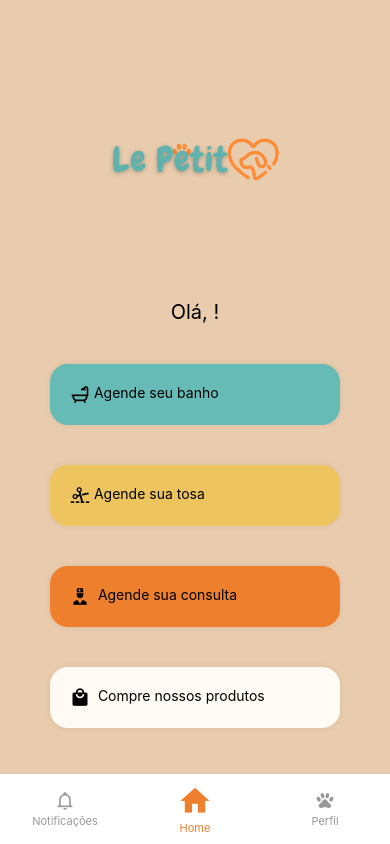
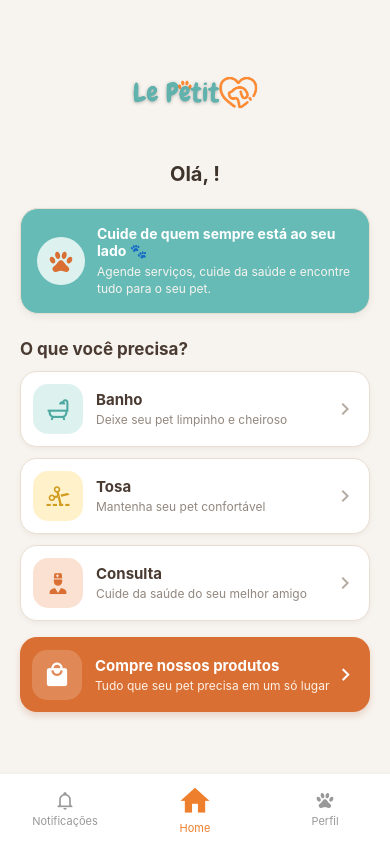
Before and after one commit to petifyy/petshop-LGL, a React Native app in the folder petshopLGL/: screen /Home in a window 390 px wide. Built offline with nearby package versions, Linux system fonts and the light colour scheme.

Commit message:
penultima

```diff
--- a/petshopLGL/screens/Agendamentos.js
+++ b/petshopLGL/screens/Agendamentos.js
@@ -2,6 +2,7 @@ import { useState } from 'react'
 import { StyleSheet, View, Text, TextInput, TouchableOpacity, ScrollView, Alert } from 'react-native'
 import { dados } from '../screens/dados'
 import { enviarNotificacao } from '../screens/Notificacoes'
+import { Ionicons } from "@expo/vector-icons";
 
 const servicos = ['Banho', 'Tosa', 'Consulta']
 const dias = ['Segunda', 'Terça', 'Quarta', 'Quinta', 'Sexta', 'Sábado']
@@ -28,9 +29,7 @@ export default function Agendamentos({ navigation, route }) {
       return
     }
 
-    // Tipo 1: confirmação
     await enviarNotificacao('Agendamento confirmado ✅', `${servico} de ${pet} na ${dia} às ${hora}.`, 'Confirmação', 2)
-    // Tipo 2: lembrete
     await enviarNotificacao('Lembrete ⏰', `Não esqueça do ${servico} de ${pet}!`, 'Lembrete', 10)
 
     Alert.alert('Agendado!', `${servico} na ${dia} às ${hora}.`)
@@ -39,7 +38,12 @@ export default function Agendamentos({ navigation, route }) {
 
   return (
     <ScrollView style={styles.container}>
-      <Text style={styles.titulo}>Agendar</Text>
+      <View style={styles.head}>
+        <TouchableOpacity onPress={() => navigation.navigate('Home')}>
+          <Ionicons name="arrow-back" size={22} color="#4a3b2e" />
+        </TouchableOpacity>
+        <Text style={styles.titulo}>Agendar</Text>
+      </View>
 
       <Text style={styles.rotulo}>Serviço</Text>
       <View style={styles.linha}>
@@ -68,20 +72,96 @@ export default function Agendamentos({ navigation, route }) {
       <TouchableOpacity style={styles.botao} onPress={confirmar}>
         <Text style={styles.botaoTexto}>Confirmar agendamento</Text>
       </TouchableOpacity>
-      <TouchableOpacity style={[styles.botao, { backgroundColor: '#66bbb6', marginBottom: 40 }]} onPress={() => navigation.goBack()}>
-        <Text style={styles.botaoTexto}>Voltar</Text>
-      </TouchableOpacity>
+
     </ScrollView>
   )
 }
 
 const styles = StyleSheet.create({
-  container: { flex: 1, backgroundColor: '#e9ccad', padding: 20, paddingTop: 60 },
-  titulo: { fontSize: 28, fontWeight: 'bold', color: '#4a3b2e', marginBottom: 10 },
-  rotulo: { fontSize: 16, fontWeight: 'bold', color: '#4a3b2e', marginTop: 14, marginBottom: 6 },
-  input: { backgroundColor: '#fffaf3', borderRadius: 12, padding: 12 },
-  linha: { flexDirection: 'row', flexWrap: 'wrap' },
-  opcao: { backgroundColor: '#fffaf3', borderRadius: 12, padding: 10, marginRight: 8, marginBottom: 8 },
-  botao: { backgroundColor: '#ee7f2d', borderRadius: 12, padding: 14, alignItems: 'center', marginTop: 14 },
-  botaoTexto: { color: '#fff', fontWeight: 'bold', fontSize: 16 }
+    container: {
+      flex: 1,
+      backgroundColor: '#F7F3EE',
+      padding: 20,
+      paddingTop: 60,
+    },
+
+    head: {
+      flexDirection: 'row',
+      alignItems: 'center',
+      marginBottom: 30,
+      paddingVertical: 14,
+      paddingHorizontal: 16,
+    },
+
+    titulo: {
+      fontSize: 23,
+      fontWeight: 'bold',
+      color: '#3E342C',
+      marginLeft: 12,
+    },
+
+    rotulo: {
+      fontSize: 15,
+      fontWeight: 'bold',
+      color: '#5A4636',
+      marginTop: 18,
+      marginBottom: 10,
+    },
+
+    input: {
+      backgroundColor: '#FFFFFF',
+      borderRadius: 14,
+      paddingHorizontal: 15,
+      paddingVertical: 13,
+      color: '#3E342C',
+      fontSize: 15,
+      borderWidth: 1,
+      borderColor: '#E4D9CC',
+      shadowColor: '#5A4636',
+      shadowOffset: { width: 0, height: 2 },
+      shadowOpacity: 0.05,
+      shadowRadius: 5,
+      elevation: 2,
+    },
+
+    linha: {
+      flexDirection: 'row',
+      flexWrap: 'wrap',
+    },
+
+    opcao: {
+      backgroundColor: '#FFFFFF',
+      borderRadius: 20,
+      paddingVertical: 11,
+      paddingHorizontal: 17,
+      marginRight: 9,
+      marginBottom: 9,
+      borderWidth: 1,
+      borderColor: '#E4D9CC',
+      shadowColor: '#5A4636',
+      shadowOffset: { width: 0, height: 2 },
+      shadowOpacity: 0.05,
+      shadowRadius: 4,
+      elevation: 2,
+    },
+
+    botao: {
+      backgroundColor: '#D96F32',
+      borderRadius: 15,
+      paddingVertical: 15,
+      alignItems: 'center',
+      marginTop: 20,
+      marginBottom: 20,
+      shadowColor: '#A84F21',
+      shadowOffset: { width: 0, height: 4 },
+      shadowOpacity: 0.2,
+      shadowRadius: 6,
+      elevation: 4,
+    },
+
+    botaoTexto: {
+      color: '#FFFFFF',
+      fontWeight: 'bold',
+      fontSize: 16,
+    },
 })
--- a/petshopLGL/screens/Home.js
+++ b/petshopLGL/screens/Home.js
@@ -16,64 +16,119 @@ export default function Home({ navigation }) {
     return (
         <View style={styles.tela}>
             <ScrollView contentContainerStyle={styles.container}>
-            <View style={{ flex: 1, backgroundColor: '#e9ccad' }}>
-                <View style={styles.container}>
+                <View style={styles.conteudo}>
 
                     <Image
-                    source={require("../assets/logoLGL.png")}
+                        source={require("../assets/logodnv.png")}
                         style={styles.logo}
                     />
+
                     <Text style={styles.titulo}>Olá, {auth.currentUser?.email}!</Text>
 
+                    <View style={styles.mensagem}>
+                        <View style={styles.mensagemIcone}>
+                            <MaterialCommunityIcons
+                                name="paw"
+                                size={27}
+                                color="#D96F32"
+                            />
+                        </View>
+                        <View style={styles.mensagemConteudo}>
+                            <Text style={styles.mensagemTitulo}>Cuide de quem sempre está ao seu lado 🐾</Text>
+                            <Text style={styles.mensagemTexto}>Agende serviços, cuide da saúde e encontre tudo para o seu pet.</Text>
+                        </View>
+                    </View>
+
+                    <Text style={styles.subtitulo}>O que você precisa?</Text>
+
                     <TouchableOpacity
-                    style={[styles.card, { backgroundColor: '#66bbb6' }]}
+                        style={styles.card}
                         onPress={() => navigation.navigate('Agendamentos', { servico: 'Banho' })}
                     >
+                        <View style={[styles.iconeCard, { backgroundColor: '#DDF2EF' }]}>
                             <MaterialCommunityIcons
                                 name="shower"
-                        size={20}
-                        color="#000"
+                                size={25}
+                                color="#4CA8A0"
                             />
-                    <Text style={styles.cardTexto}> Agende seu banho</Text>
+                        </View>
+                        <View style={styles.cardConteudo}>
+                            <Text style={styles.cardTitulo}>Banho</Text>
+                            <Text style={styles.cardTexto}>Deixe seu pet limpinho e cheiroso</Text>
+                        </View>
+                        <MaterialCommunityIcons
+                            name="chevron-right"
+                            size={24}
+                            color="#B5AAA0"
+                        />
                     </TouchableOpacity>
 
                     <TouchableOpacity
-                    style={[styles.card, { backgroundColor: '#eec45e' }]}
+                        style={styles.card}
                         onPress={() => navigation.navigate('Agendamentos', { servico: 'Tosa' })}
                     >
+                        <View style={[styles.iconeCard, { backgroundColor: '#FFF1C9' }]}>
                             <MaterialCommunityIcons
                                 name="scissors-cutting"
-                        size={20}
-                        color="#000"
+                                size={25}
+                                color="#D29C21"
                             />
-                    <Text style={styles.cardTexto}> Agende sua tosa</Text>
+                        </View>
+                        <View style={styles.cardConteudo}>
+                            <Text style={styles.cardTitulo}>Tosa</Text>
+                            <Text style={styles.cardTexto}>Mantenha seu pet confortável</Text>
+                        </View>
+                        <MaterialCommunityIcons
+                            name="chevron-right"
+                            size={24}
+                            color="#B5AAA0"
+                        />
                     </TouchableOpacity>
 
                     <TouchableOpacity
-                    style={[styles.card, { backgroundColor: '#ee7f2d' }]}
+                        style={styles.card}
                         onPress={() => navigation.navigate('Agendamentos', { servico: 'Consulta' })}
                     >
+                        <View style={[styles.iconeCard, { backgroundColor: '#FBE1D2' }]}>
                             <MaterialCommunityIcons
                                 name="doctor"
-                        size={20}
-                        color="#000"
+                                size={25}
+                                color="#D96F32"
                             />
-                    <Text style={styles.cardTexto}>  Agende sua consulta</Text>
+                        </View>
+                        <View style={styles.cardConteudo}>
+                            <Text style={styles.cardTitulo}>Consulta</Text>
+                            <Text style={styles.cardTexto}>Cuide da saúde do seu melhor amigo</Text>
+                        </View>
+                        <MaterialCommunityIcons
+                            name="chevron-right"
+                            size={24}
+                            color="#B5AAA0"
+                        />
                     </TouchableOpacity>
 
                     <TouchableOpacity
-                    style={[styles.card, { backgroundColor: '#fffaf3' }]}
+                        style={styles.compras}
                         onPress={() => navigation.navigate('Compras')}
                     >
+                        <View style={styles.iconeCompras}>
                             <MaterialCommunityIcons
                                 name="shopping"
-                        size={20}
-                        color="#000"
+                                size={27}
+                                color="#FFFFFF"
                             />
-                    <Text style={styles.cardTexto}>  Compre nossos produtos</Text>
+                        </View>
+                        <View style={styles.comprasConteudo}>
+                            <Text style={styles.comprasTitulo}>Compre nossos produtos</Text>
+                            <Text style={styles.comprasTexto}>Tudo que seu pet precisa em um só lugar</Text>
+                        </View>
+                        <MaterialCommunityIcons
+                            name="chevron-right"
+                            size={25}
+                            color="#FFFFFF"
+                        />
                     </TouchableOpacity>
 
-                </View>
                 </View>
             </ScrollView>
 
@@ -124,83 +179,178 @@ export default function Home({ navigation }) {
                 </TouchableOpacity>
 
             </View>
-
         </View>
     )
 }
 
-
 const styles = StyleSheet.create({
     tela: {
         flex: 1,
-        backgroundColor: "#e9ccad",
+        backgroundColor: "#F7F3EE",
     },
 
     container: {
-        paddingHorizontal: 25,
-        paddingTop: 30,
-        paddingBottom: 90,
+        paddingHorizontal: 20,
+        paddingTop: 25,
+        paddingBottom: 100,
     },
 
     conteudo: {
-        alignItems: "center",
+        alignItems: "stretch",
     },
 
-    logo:{
-        width:200,
-        height:200,
-        alignSelf:"center",
-        resizeMode:"contain"
+    logo: {
+        width: 135,
+        height: 135,
+        alignSelf: "center",
+        resizeMode: "contain",
+        marginBottom: 2,
     },
 
-    titulo:{
-        fontSize:20,
-        textAlign:"center",
-        marginVertical:40
+    titulo: {
+        fontSize: 20,
+        textAlign: "center",
+        fontWeight: "bold",
+        color: "#3E342C",
+        marginBottom: 22,
+    },
+
+    mensagem: {
+        width: "100%",
+        backgroundColor: "#66bbb6",
+        borderRadius: 18,
+        padding: 16,
+        flexDirection: "row",
+        alignItems: "center",
+        marginBottom: 25,
+        borderWidth: 1,
+        borderColor: "#E9DED2",
+        shadowColor: "#5A4636",
+        shadowOffset: { width: 0, height: 3 },
+        shadowOpacity: 0.07,
+        shadowRadius: 7,
+        elevation: 2,
+    },
+
+    mensagemIcone: {
+        width: 48,
+        height: 48,
+        borderRadius: 24,
+        backgroundColor: "#DDF2EF",
+        alignItems: "center",
+        justifyContent: "center",
+        marginRight: 12,
+    },
+
+    mensagemConteudo: {
+        flex: 1,
+    },
+
+    mensagemTitulo: {
+        fontSize: 14,
+        fontWeight: "bold",
+        color: "#fff",
+        marginBottom: 4,
+    },
+
+    mensagemTexto: {
+        fontSize: 12,
+        color: "#F7F3EE",
+        lineHeight: 17,
+    },
+
+    subtitulo: {
+        fontSize: 17,
+        fontWeight: "bold",
+        color: "#4A3B32",
+        marginBottom: 12,
     },
 
     card: {
         width: "100%",
-        backgroundColor: "#fff",
-        borderRadius: 18,
-        padding: 20,
-        marginBottom: 40,
+        minHeight: 75,
+        backgroundColor: "#FFFFFF",
+        borderRadius: 17,
+        padding: 12,
+        marginBottom: 11,
         flexDirection: "row",
-        shadowColor: "#000",
-        shadowOffset: {
-            width: 0,
-            height: 0,
+        alignItems: "center",
+        borderWidth: 1,
+        borderColor: "#E9DED2",
+        shadowColor: "#5A4636",
+        shadowOffset: { width: 0, height: 2 },
+        shadowOpacity: 0.06,
+        shadowRadius: 5,
+        elevation: 2,
     },
-        shadowOpacity: 0.08,
-        shadowRadius: 6,
-        elevation: 3,
+
+    iconeCard: {
+        width: 50,
+        height: 50,
+        borderRadius: 15,
+        alignItems: "center",
+        justifyContent: "center",
+        marginRight: 13,
+    },
+
+    cardConteudo: {
+        flex: 1,
     },
 
     cardTitulo: {
-        fontSize: 14,
-        color: "#888",
-        margimLeft: 4
+        fontSize: 15,
+        fontWeight: "bold",
+        color: "#4A3B32",
+        marginBottom: 3,
     },
 
-    email: {
-        fontSize: 17,
-        fontWeight: "600",
-        color: "#3498db",
+    cardTexto: {
+        fontSize: 12,
+        color: "#92877E",
+        lineHeight: 16,
     },
 
-    descricao: {
-        fontSize: 17,
-        color: "#555",
-        lineHeight: 25,
-        marginBottom: 25,
+    compras: {
+        width: "100%",
+        minHeight: 75,
+        backgroundColor: "#D96F32",
+        borderRadius: 17,
+        padding: 12,
+        marginTop: 5,
+        flexDirection: "row",
+        alignItems: "center",
+        shadowColor: "#A84F21",
+        shadowOffset: { width: 0, height: 4 },
+        shadowOpacity: 0.18,
+        shadowRadius: 6,
+        elevation: 4,
     },
 
-    botao: {
-        marginTop: 5,
-        marginBottom: 12,
-        borderRadius: 5,
-        overflow: "hidden",
-        width: "100%",
+    iconeCompras: {
+        width: 50,
+        height: 50,
+        borderRadius: 15,
+        backgroundColor: "rgba(255,255,255,0.18)",
+        alignItems: "center",
+        justifyContent: "center",
+        marginRight: 13,
+    },
+
+    comprasConteudo: {
+        flex: 1,
+    },
+
+    comprasTitulo: {
+        fontSize: 15,
+        fontWeight: "bold",
+        color: "#FFFFFF",
+        marginBottom: 3,
+    },
+
+    comprasTexto: {
+        fontSize: 12,
+        color: "#FFF1E8",
+        lineHeight: 16,
     },
 
     menuInferior: {
@@ -231,6 +381,5 @@ const styles = StyleSheet.create({
         fontSize: 11,
         color: "#999999",
         marginTop: 3,
-      },
-
+      }
 })
--- a/petshopLGL/screens/Perfil.js
+++ b/petshopLGL/screens/Perfil.js
@@ -1,26 +1,61 @@
-import { StyleSheet, View, Text, TouchableOpacity } from 'react-native'
+import { StyleSheet, View, Text, TouchableOpacity, Image } from 'react-native'
 import { dados } from '../screens/dados'
 import { auth } from "../config/firebase";
 import { MaterialCommunityIcons } from "@expo/vector-icons";
 
 export default function Perfil({ navigation }) {
-  const realizarLogOut= () => {
+  const realizarLogOut = () => {
     dados.notificacoes = []
     navigation.navigate('Login')
   }
 
   return (
-    <View style={{ flex: 1, backgroundColor: '#e9ccad' }}>
+    <View style={{ flex: 1, backgroundColor: '#F7F3EE' }}>
       <View style={styles.container}>
+      <Image
+          source={require("../assets/logodnv.png")}
+          style={styles.logo}
+       />
+        <View style={styles.tituloArea}>
           <Text style={styles.titulo}>Perfil</Text>
+        </View>
 
         <View style={styles.card}>
-          <Text style={styles.linha}>E-mail: {auth.currentUser?.email}</Text>
-          <Text style={styles.linha}>Senha:  {auth.currentUser?.senha}</Text>
+          <View style={styles.cardCabecalho}>
+            <View style={styles.avatar}>
+              <MaterialCommunityIcons name="account" size={28} color="#D96F32" />
+            </View>
+            <View style={styles.cardCabecalhoTexto}>
+              <Text style={styles.cardTitulo}>Dados da conta</Text>
+              <Text style={styles.cardSubtitulo}>Suas informações de acesso</Text>
+            </View>
+          </View>
+
+          <View style={styles.divisor} />
+
+          <View style={styles.informacao}>
+            <MaterialCommunityIcons name="email-outline" size={21} color="#D96F32" />
+            <View style={styles.informacaoTexto}>
+              <Text style={styles.label}>E-mail</Text>
+              <Text style={styles.linha}>{auth.currentUser?.email}</Text>
+            </View>
+          </View>
+
+          <View style={styles.informacao}>
+            <MaterialCommunityIcons name="lock-outline" size={21} color="#D96F32" />
+            <View style={styles.informacaoTexto}>
+              <Text style={styles.label}>Senha</Text>
+              <Text style={styles.linha}>{auth.currentUser?.senha}</Text>
+            </View>
+          </View>
         </View>
 
         <TouchableOpacity style={styles.botao} onPress={realizarLogOut}>
-          <Text style={styles.botaoTexto}>Sair</Text>
+          <View style={styles.iconeBotao}>
+            <MaterialCommunityIcons name="logout" size={19} color="#D96F32" />
+          </View>
+          <Text style={styles.botaoTexto}>Sair da conta</Text>
+          <MaterialCommunityIcons name="chevron-right" size={23} color="#D96F32" />
         </TouchableOpacity>
       </View>
 
@@ -47,7 +82,7 @@ export default function Perfil({ navigation }) {
                 >
                 <MaterialCommunityIcons
                     name="home"
-            size={25}
+                    size={20}
                     color="#999999"
                 />
                 <Text style={styles.textoMenu}>
@@ -62,7 +97,7 @@ export default function Perfil({ navigation }) {
                 >
                 <MaterialCommunityIcons
                     name="paw"
-            size={20}
+                    size={35}
                     color="#EE7F2D"
                 />
                 <Text style={[styles.textoMenu, { color: "#EE7F2D" }]}>
@@ -79,40 +114,134 @@ const styles = StyleSheet.create({
   container: {
     flex: 1,
     padding: 20,
-    paddingTop: 60
+    paddingTop: 55,
+    paddingBottom: 100,
+  },
+
+  logo: {
+    width: 135,
+    height: 135,
+    alignSelf: "center",
+    resizeMode: "contain",
+    marginBottom: 2,
+  },
+
+  tituloArea: {
+    flexDirection: "row",
+    alignItems: "center",
+    marginBottom: 28,
   },
 
   titulo: {
-    fontSize: 28,
+    fontSize: 25,
     fontWeight: 'bold',
-    color: '#4a3b2e',
-    marginBottom: 10
+    color: '#3E342C',
   },
 
   card: {
-    backgroundColor: '#fffaf3',
-    borderRadius: 12,
-    padding: 16
+    backgroundColor: '#FFFFFF',
+    borderRadius: 18,
+    padding: 18,
+    borderWidth: 1,
+    borderColor: '#E9DED2',
+    shadowColor: '#5A4636',
+    shadowOffset: { width: 0, height: 3 },
+    shadowOpacity: 0.07,
+    shadowRadius: 7,
+    elevation: 3,
+  },
+
+  cardCabecalho: {
+    flexDirection: "row",
+    alignItems: "center",
+  },
+
+  avatar: {
+    width: 48,
+    height: 48,
+    borderRadius: 15,
+    backgroundColor: "#FBE1D2",
+    alignItems: "center",
+    justifyContent: "center",
+    marginRight: 12,
+  },
+
+  cardCabecalhoTexto: {
+    flex: 1,
+  },
+
+  cardTitulo: {
+    fontSize: 16,
+    fontWeight: "bold",
+    color: "#4A3B32",
+  },
+
+  cardSubtitulo: {
+    fontSize: 12,
+    color: "#92877E",
+    marginTop: 3,
+  },
+
+  divisor: {
+    height: 1,
+    backgroundColor: "#EEE5DC",
+    marginVertical: 17,
+  },
+
+  informacao: {
+    flexDirection: "row",
+    alignItems: "center",
+    marginBottom: 17,
+  },
+
+  informacaoTexto: {
+    flex: 1,
+    marginLeft: 12,
+  },
+
+  label: {
+    fontSize: 11,
+    color: "#A49B93",
+    marginBottom: 3,
   },
 
   linha: {
-    fontSize: 16,
-    color: '#4a3b2e',
-    marginVertical: 6
+    fontSize: 14,
+    color: "#4A3B32",
+    fontWeight: "600",
   },
 
   botao: {
-    backgroundColor: '#ee7f2d',
-    borderRadius: 12,
-    padding: 14,
-    alignItems: 'center',
-    marginTop: 20
+    backgroundColor: "#FFFFFF",
+    borderRadius: 16,
+    padding: 13,
+    marginTop: 18,
+    flexDirection: "row",
+    alignItems: "center",
+    borderWidth: 1,
+    borderColor: "#E9DED2",
+    shadowColor: "#5A4636",
+    shadowOffset: { width: 0, height: 2 },
+    shadowOpacity: 0.05,
+    shadowRadius: 5,
+    elevation: 2,
+  },
+
+  iconeBotao: {
+    width: 42,
+    height: 42,
+    borderRadius: 13,
+    backgroundColor: "#FBE1D2",
+    alignItems: "center",
+    justifyContent: "center",
+    marginRight: 12,
   },
 
   botaoTexto: {
-    color: '#fff',
+    flex: 1,
+    color: '#4A3B32',
     fontWeight: 'bold',
-    fontSize: 16
+    fontSize: 15,
   },
 
   menuInferior: {
@@ -143,5 +272,5 @@ const styles = StyleSheet.create({
     fontSize: 11,
     color: "#999999",
     marginTop: 3,
-  },
+  }
 })
```
Also changed, not shown: petshopLGL/screens/Notificacoes.js (+4 -4 lines), petshopLGL/assets/logodnv.png (added). Lines whose indentation alone changed are shown as unchanged.
